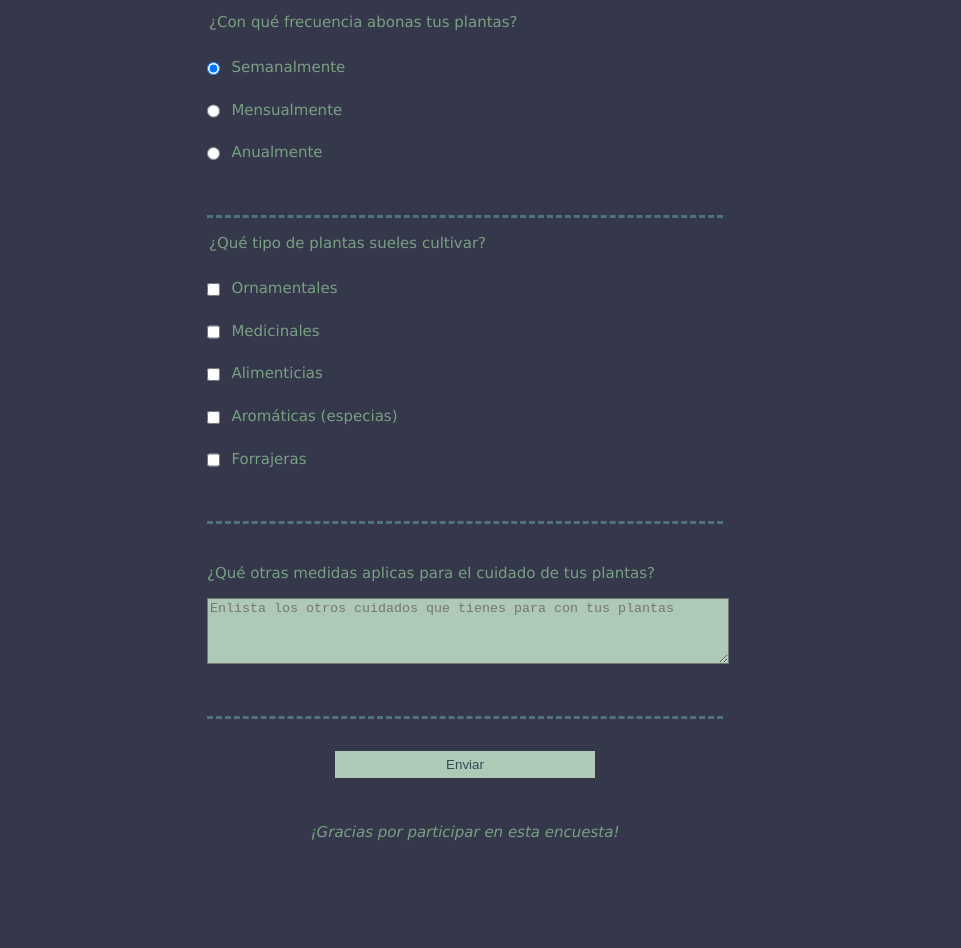
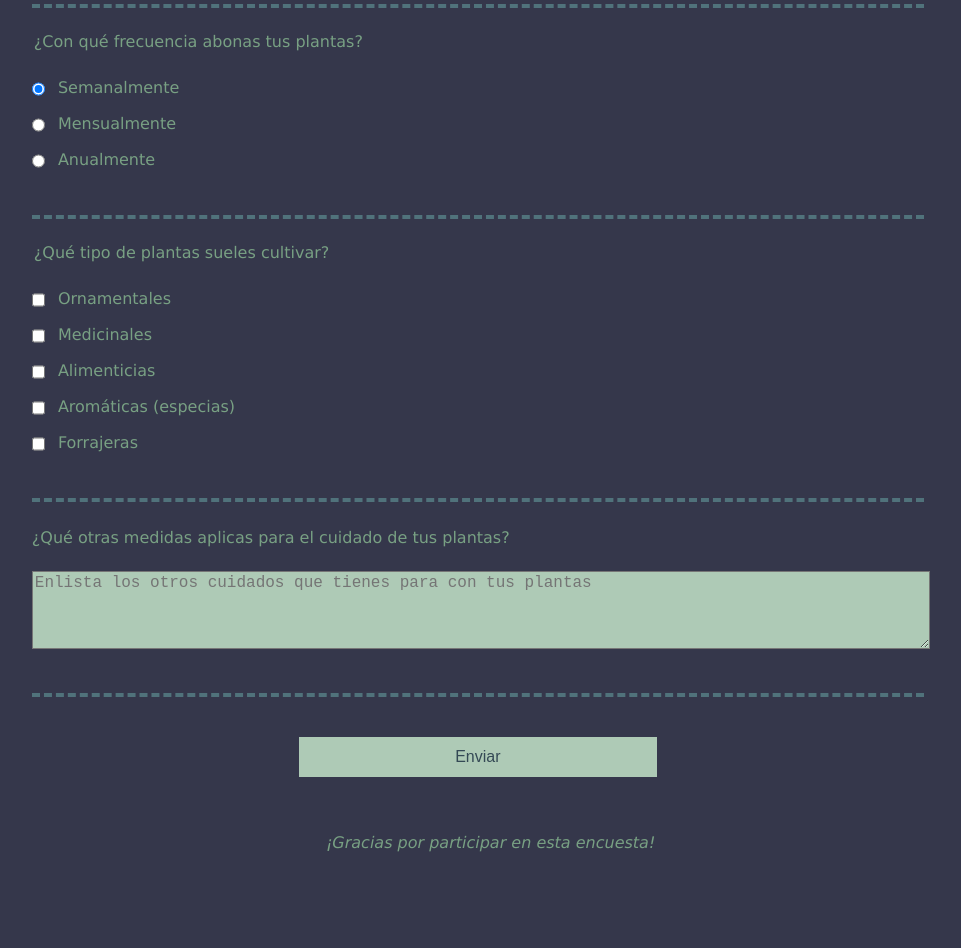
Before and after one commit to caroSeminario23/Form-cuidado-de-las-plantas, a plain HTML site: page index.html in a window 1280 px wide. Shown: the part 784-1732 px from the top of the page, without its empty margins (175-1136 px from the left). Before the commit the page ends 1690 px from the top, so only its background shows below. Drawn offline with Linux system fonts and the light colour scheme.

Commit message:
Consideración de tamaño del dispositivo

```diff
--- a/index.html
+++ b/index.html
@@ -3,6 +3,7 @@
   <!--Encabezado de página-->
   <head>
     <meta charset="utf-8" />
+    <meta name="viewport" content="width=device-width, initial-scale=1.0" />
     <title>Cuidado de las plantas</title>
     <link rel="stylesheet" href="styles.css"/>
   </head>
@@ -65,7 +66,7 @@
 
       <!--PREGUNTA 4 - Otros cuidados-->
       <fieldset>
-        <label for="otros-cuidados">¿Qué otras medidas aplicas para el cuidado de tus plantas? <textarea id="otros-cuidados" name="otros-cuidados"  placeholder="Enlista los otros cuidados que tienes para con tus plantas" rows="4" cols="34"></textarea> </label>
+        <label id="pregunta-otros-cuidados" for="otros-cuidados">¿Qué otras medidas aplicas para el cuidado de tus plantas? <textarea id="otros-cuidados" name="otros-cuidados"  placeholder="Enlista los otros cuidados que tienes para con tus plantas" rows="4" cols="34"></textarea> </label>
       </fieldset>
 
       <input id="submit" type="submit" value="Enviar" />
--- a/styles.css
+++ b/styles.css
@@ -2,8 +2,8 @@ body {
     background-color: #35374B;
     color: #78A083;
     font-family: Verdana;
-    font-size: 15px;
-    width: 90%;
+    font-size: 2vh;
+    width: 60vw;
     height: 100vh;
     margin: auto;
   }
@@ -11,7 +11,12 @@ body {
   h1, p{
     text-align: center;
     margin: 1em auto;
-    width: 80%;
+    width: 80vw;
+    margin-left: -8vw;
+  }
+
+  h1 {
+    padding-top: 5vh;
   }
 
   #description {
@@ -20,22 +25,23 @@ body {
 
   form {
     margin: auto;
-    width: 65vh;
-    padding-top: 7px;
-    padding-bottom: 30px;
+    width: 70vw;
+    padding-top: 1vh;
+    padding-bottom: 5vh;
+    margin-left:-4vw;
   }
 
   fieldset {
     border: none;
-    padding: 2rem 0;
-    padding-top: 0.5rem;
-    border-bottom: 3px dashed #50727B;
-    margin-bottom: 1rem;
+    padding: 4vh 0;
+    padding-top: 2vh;
+    border-bottom: 0.5vh dashed #50727B;
+    margin-bottom: 3vh;
   }
 
   label {
     display: block;
-    margin: 1rem 0;
+    margin: 1vh 0;
   }
 
   input, textarea, select {
@@ -43,17 +49,19 @@ body {
     background-color: #aecab6;
     width: 100%;
     margin-top: 0.6em;
+    font-size: 2vh;
+    color: #344955;
   }
 
   input {
     border: none;
-    min-height: 2em;
-    color: #344955;
+    min-height: 3.5vh;
   }
 
   select {
-    height: 2em;
+    height: 3.5vh;
     border: none;
+    width: 100.5%;
   }
 
   .inline {
@@ -63,18 +71,22 @@ body {
   }
 
   #otros-cuidados {
-    margin-top: 1rem;
+    margin-top: 3vh;
+  }
+
+  #pregunta-otros-cuidados {
+    margin-top: -1.8vh;
   }
 
   input[type="submit"] {
     display: block;
-    width: 50%;
-    height: 2em;
-    margin-top: 2rem;
+    width: 40%;
+    height: 5vh;
+    margin-top: 5vh;
   }
 
   footer {
-    padding-bottom: 50px;
+    padding-bottom: 10vh;
     font-style: italic;
   }
 
```
